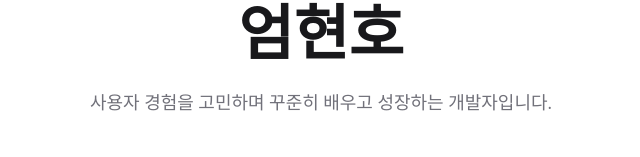
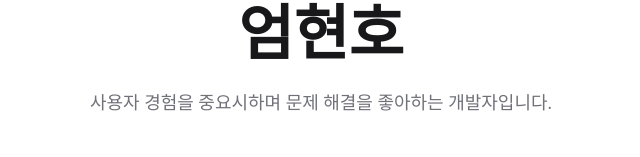
Before and after one commit to devHyeon99/Ehh-Portfolio, a React (Vite) app: page / in a window 1280 px wide. Shown: the part 386-543 px from the top of the page, without its empty margins (319-959 px from the left). Built offline with nearby package versions, Linux system fonts and the light colour scheme; a web font is replaced by a local one.

Commit message:
자기소개 문구 수정

```diff
--- a/src/components/IntroSlide.tsx
+++ b/src/components/IntroSlide.tsx
@@ -40,8 +40,7 @@ const IntroSlide = () => {
         transition={{ duration: 0.6, delay: 0.3 }}
         className='max-w-xl mt-6 text-base leading-8 text-muted-foreground lg:text-lg'
       >
-        {/* TODO(Phase 2): 실제 한 줄 소개 문구로 교체 */}
-        사용자 경험을 고민하며 꾸준히 배우고 성장하는 개발자입니다.
+        사용자 경험을 중요시하며 문제 해결을 좋아하는 개발자입니다.
       </motion.p>
 
       <motion.a
```
